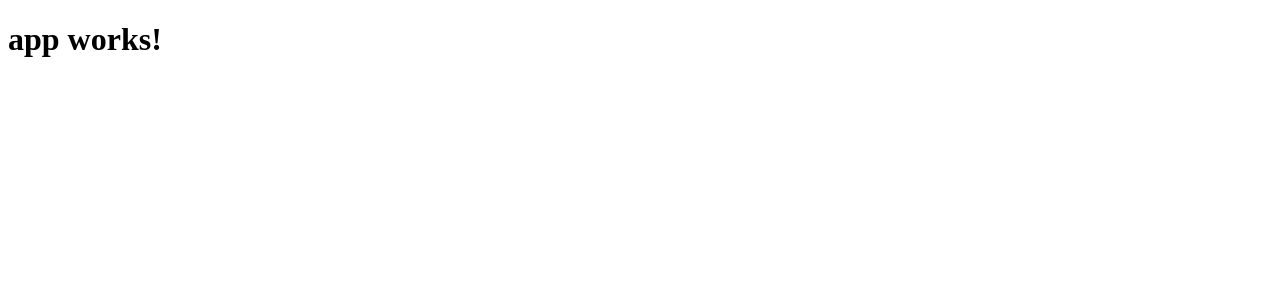
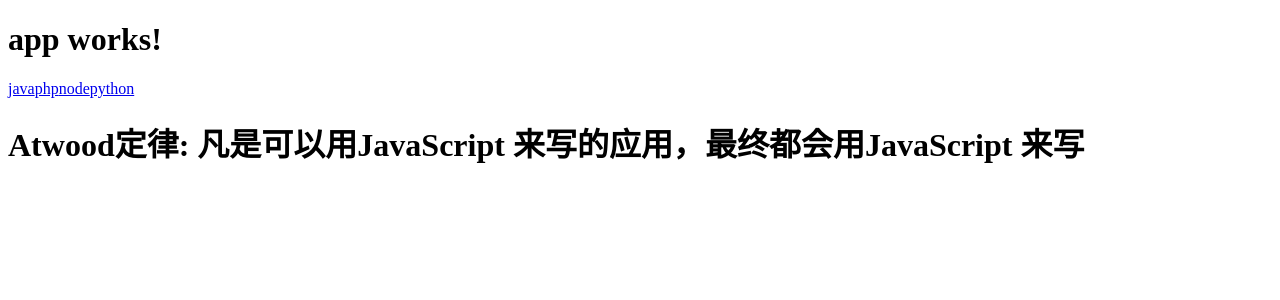
Before and after one commit to lxy4java/learnA, an Angular app: page /node in a window 1280 px wide. Shown: the top 300 px of the page. Built offline with nearby package versions, Linux system fonts and the light colour scheme.

Commit message:
angular 路由简单介绍

```diff
--- a/src/app/app-routing.module.ts
+++ b/src/app/app-routing.module.ts
@@ -1,11 +1,51 @@
 import { NgModule } from '@angular/core';
 import { Routes, RouterModule } from '@angular/router';
 
-const routes: Routes = [];
+import { NodeComponent } from './router/node.component';
+import { PythonComponent } from './router/python.component';
+import { PhpComponent } from './router/php.component';
+import { JavaComponent } from './router/java.component';
 
+/****
+ *
+ * 定义路由数组
+ */
+const routes: Routes = [
+{
+path: 'node' ,component: NodeComponent
+},
+{
+path: 'php' ,component: PhpComponent
+},
+{
+path: 'java' ,component: JavaComponent
+},
+{
+path: 'python' ,component: PythonComponent
+},
+{
+path: '' ,component: JavaComponent
+}
+];
+/****
+ *
+ * 声明各个component ，import进路由： RouterModule.forRoot(routes)
+ */
 @NgModule({
+    declarations: [
+    NodeComponent,PhpComponent,JavaComponent,PythonComponent,
+  ],
   imports: [RouterModule.forRoot(routes)],
   exports: [RouterModule],
-  providers: []
+  providers: [],
+
 })
 export class LearnARoutingModule { }
+
+/****
+ * angular 的 路由模块  其中作为路由的component 并没有在app.module 中注册，所以不
+ * 能这样使用 <java></java>
+ * 后面会演示 angular 路由的更多用法，
+ *
+ *
+ */
--- a/src/app/app.component.html
+++ b/src/app/app.component.html
@@ -1,3 +1,8 @@
 <h1>
-  {{title}}
+	{{title}}
 </h1>
+<a [routerLink]="['/java']">java</a>
+<a [routerLink]="['/php']">php</a>
+<a [routerLink]="['/node']">node</a>
+<a [routerLink]="['/python']">python</a>
+<router-outlet></router-outlet>
--- /dev/null
+++ b/src/app/router/java.component.ts
@@ -0,0 +1,11 @@
+import { Component, OnInit } from '@angular/core';
+
+@Component({
+    selector: 'java',
+    template: '<h1>java 是世界上最好的语言 </h1>'
+})
+export class JavaComponent implements OnInit {
+    constructor() { }
+
+    ngOnInit() { }
+}
--- /dev/null
+++ b/src/app/router/node.component.ts
@@ -0,0 +1,11 @@
+import { Component, OnInit } from '@angular/core';
+
+@Component({
+    selector: 'node',
+    template: '<h1> Atwood定律: 凡是可以用JavaScript 来写的应用，最终都会用JavaScript 来写 </h1>'
+})
+export class NodeComponent implements OnInit {
+    constructor() { }
+
+    ngOnInit() { }
+}
--- /dev/null
+++ b/src/app/router/php.component.ts
@@ -0,0 +1,11 @@
+import { Component, OnInit } from '@angular/core';
+
+@Component({
+    selector: 'php',
+    template: '<h1>php 是世界上最好的语言 没有之一</h1>'
+})
+export class PhpComponent implements OnInit {
+    constructor() { }
+
+    ngOnInit() { }
+}
--- /dev/null
+++ b/src/app/router/python.component.ts
@@ -0,0 +1,11 @@
+import { Component, OnInit } from '@angular/core';
+
+@Component({
+    selector: 'python',
+    template: '<h1>python可以写大数据，可以写深度学习，可以写……一切</h1>'
+})
+export class PythonComponent implements OnInit {
+    constructor() { }
+
+    ngOnInit() { }
+}
```
Also changed, not shown: src/app/app.module.ts (+10 -2 lines), 1 other file (tests, documents, lock files or other folders).
